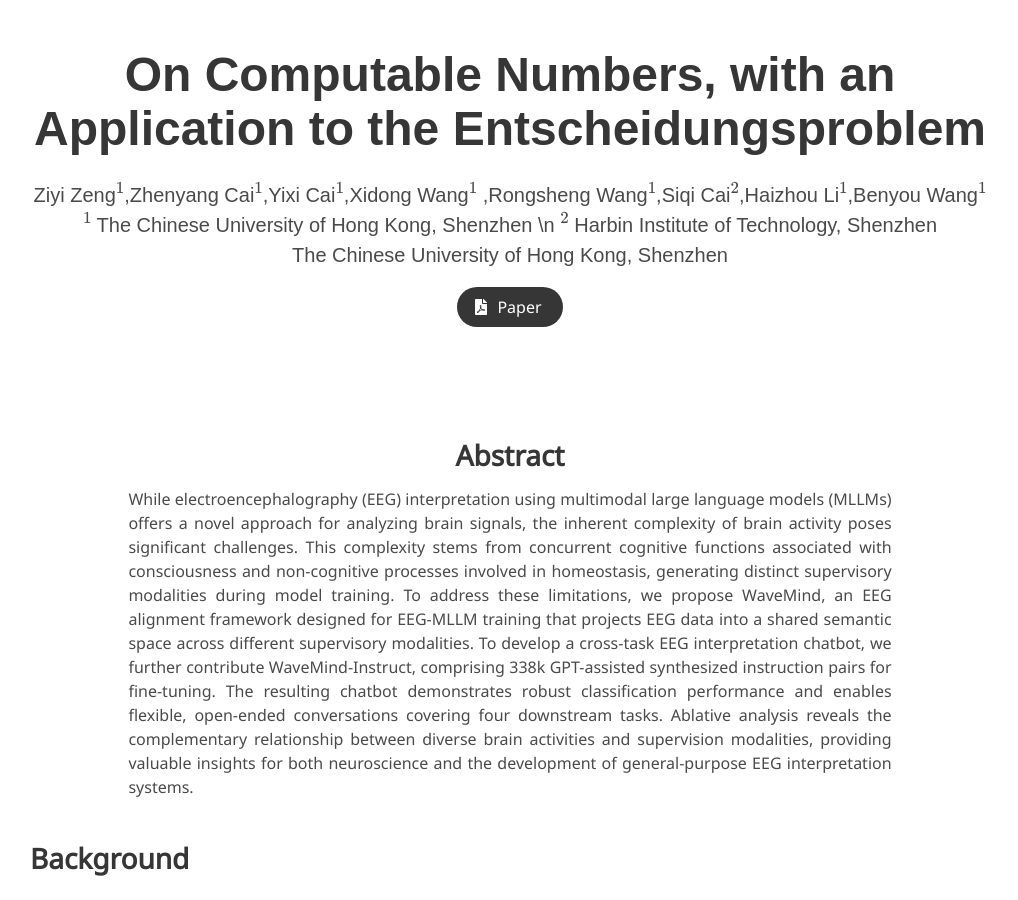
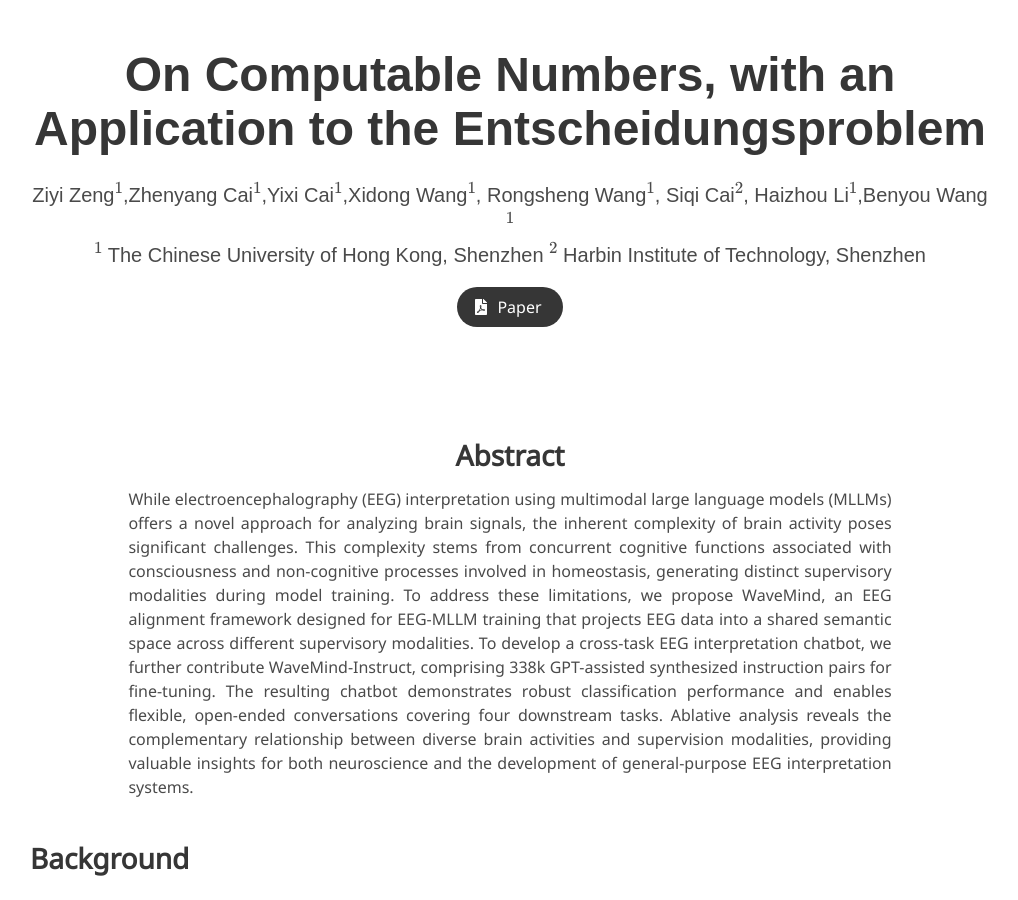
Before and after one commit to RichardCyx/MELA_webpage, a Jekyll site: the page built from index.md, in a window 1280 px wide and 900 px high. Shown: the whole window, without its empty margins (130-1148 px from the left). Built offline with Jekyll 4.4.1, drawn with Linux system fonts in a browser that asks for light colours; some web fonts are replaced.

Commit message:
Update index.md

```diff
--- a/index.md
+++ b/index.md
@@ -4,11 +4,11 @@ permalink: /
 
 title: On Computable Numbers, with an Application to the Entscheidungsproblem
 authors:
-    Ziyi Zeng$^1$,Zhenyang Cai$^1$,Yixi Cai$^1$,Xidong Wang$^1$ ,Rongsheng Wang$^1$,Siqi Cai$^2$,Haizhou Li$^1$,Benyou Wang$^1$
-    $^1$ The Chinese University of Hong Kong, Shenzhen \n
+    Ziyi Zeng$^1$,Zhenyang Cai$^1$,Yixi Cai$^1$,Xidong Wang$^1$,
+    Rongsheng Wang$^1$, Siqi Cai$^2$, Haizhou Li$^1$,Benyou Wang$^1$
+affiliations:
+    $^1$ The Chinese University of Hong Kong, Shenzhen
     $^2$ Harbin Institute of Technology, Shenzhen
-affiliations:
-    The Chinese University of Hong Kong, Shenzhen
 paper: https://www.overleaf.com/6791821851jzqdxbyycrrh#d3b960
 video:
 code:
```
